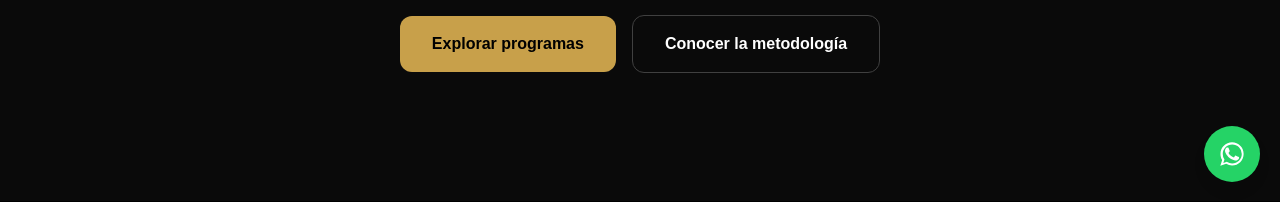
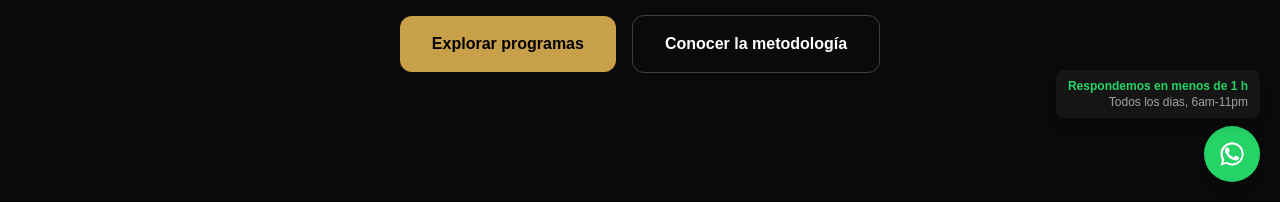
Before and after one commit to dondecomienzaelviaje/dcv-shop, a Next.js app: page /academy in a window 1280 px wide. Shown: the part 598-800 px from the top of the page. Built offline with nearby package versions, Linux system fonts and the light colour scheme; no server answers.

Commit message:
fix: agregar tiempo de respuesta estimado al botón de WhatsApp

```diff
--- a/components/ui/WhatsAppButton.tsx
+++ b/components/ui/WhatsAppButton.tsx
@@ -10,14 +10,24 @@ export default function WhatsAppButton() {
   const href = `https://wa.me/${WHATSAPP_NUMBER}?text=${encodeURIComponent(
     WHATSAPP_MESSAGE
   )}`;
+  return (
+    <div className="fixed bottom-5 right-5 z-50 flex flex-col items-end gap-2">
+      <div className="rounded-lg bg-neutral-900/95 px-3 py-2 text-right text-xs text-neutral-200 shadow-lg backdrop-blur-sm">
+        <p className="font-semibold text-[#25D366]">
+          Respondemos en menos de 1 h
+        </p>
+        <p className="text-neutral-400">
+          Todos los dias, 6am-11pm
+        </p>
+      </div>
 
-  return (
       <a
+
       href={href}
         target="_blank"
         rel="noopener noreferrer"
-      aria-label="Escríbenos por WhatsApp"
-      className="fixed bottom-5 right-5 z-50 flex h-14 w-14 items-center justify-center rounded-full bg-[#25D366] shadow-lg transition-transform hover:scale-105 focus:outline-none focus-visible:ring-2 focus-visible:ring-[#25D366] focus-visible:ring-offset-2"
+        aria-label="Escribenos por WhatsApp - respondemos en menos de 1 hora, todos los dias de 6am a 11pm"
+        className="flex h-14 w-14 items-center justify-center rounded-full bg-[#25D366] shadow-lg transition-transform hover:scale-105 focus:outline-none focus-visible:ring-2 focus-visible:ring-[#25D366] focus-visible:ring-offset-2"
       >
         <svg
           viewBox="0 0 24 24"
@@ -28,5 +38,6 @@ export default function WhatsAppButton() {
           <path d="M12.05 2C6.578 2 2.13 6.447 2.13 11.92c0 1.837.494 3.63 1.433 5.198L2 22l5.006-1.541a9.9 9.9 0 0 0 5.044 1.371h.004c5.472 0 9.919-4.447 9.919-9.92C21.973 6.447 17.526 2 12.05 2Zm0 18.056a8.12 8.12 0 0 1-4.14-1.135l-.297-.176-3.028.933.943-2.982-.194-.306a8.13 8.13 0 0 1-1.24-4.37c0-4.487 3.652-8.138 8.146-8.138 2.175 0 4.219.847 5.756 2.386a8.09 8.09 0 0 1 2.386 5.759c0 4.487-3.652 8.03-8.332 8.03Z" />
         </svg>
       </a>
+    </div>
   );
 }
```
Lines whose indentation alone changed are shown as unchanged.
